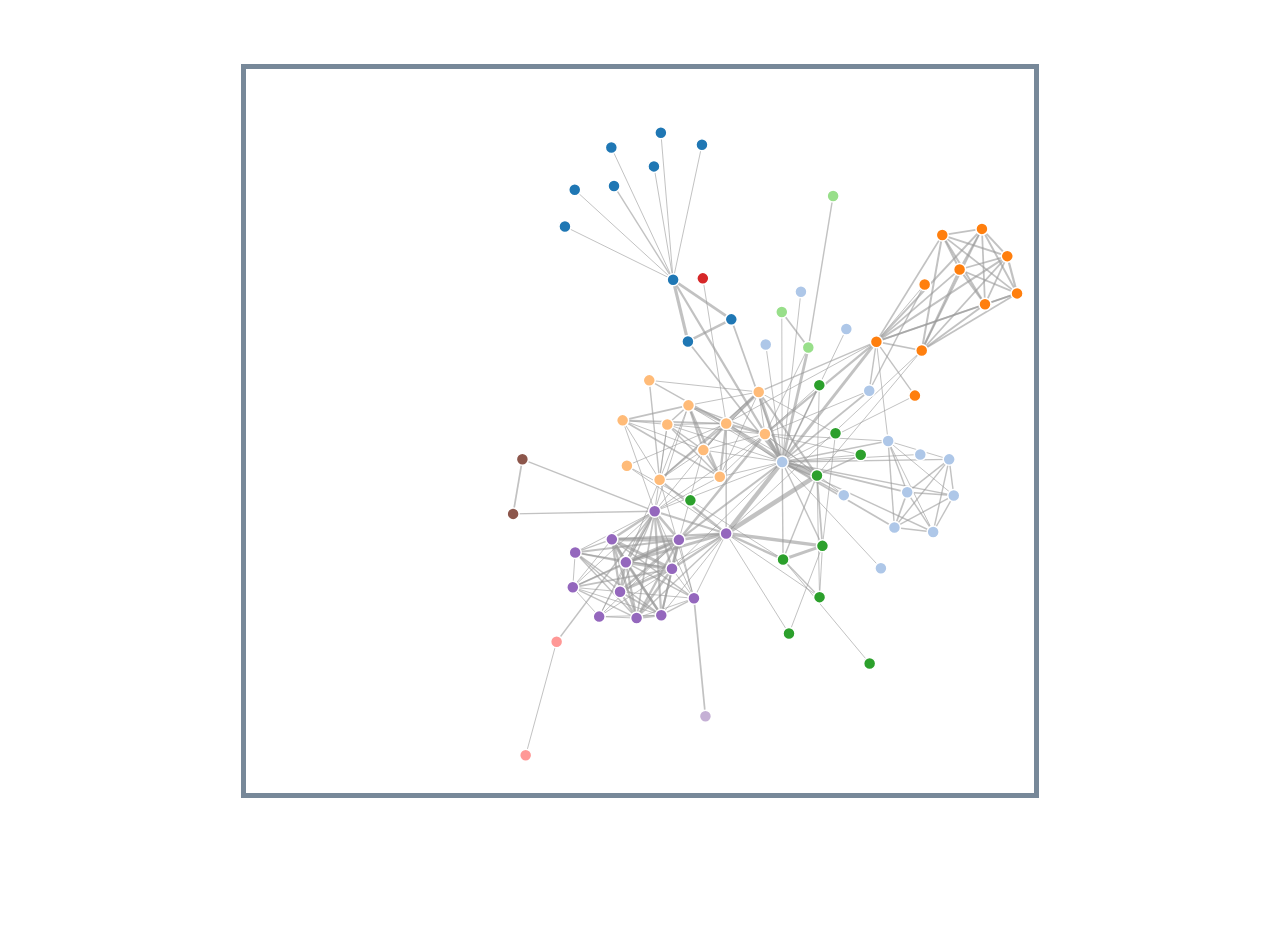
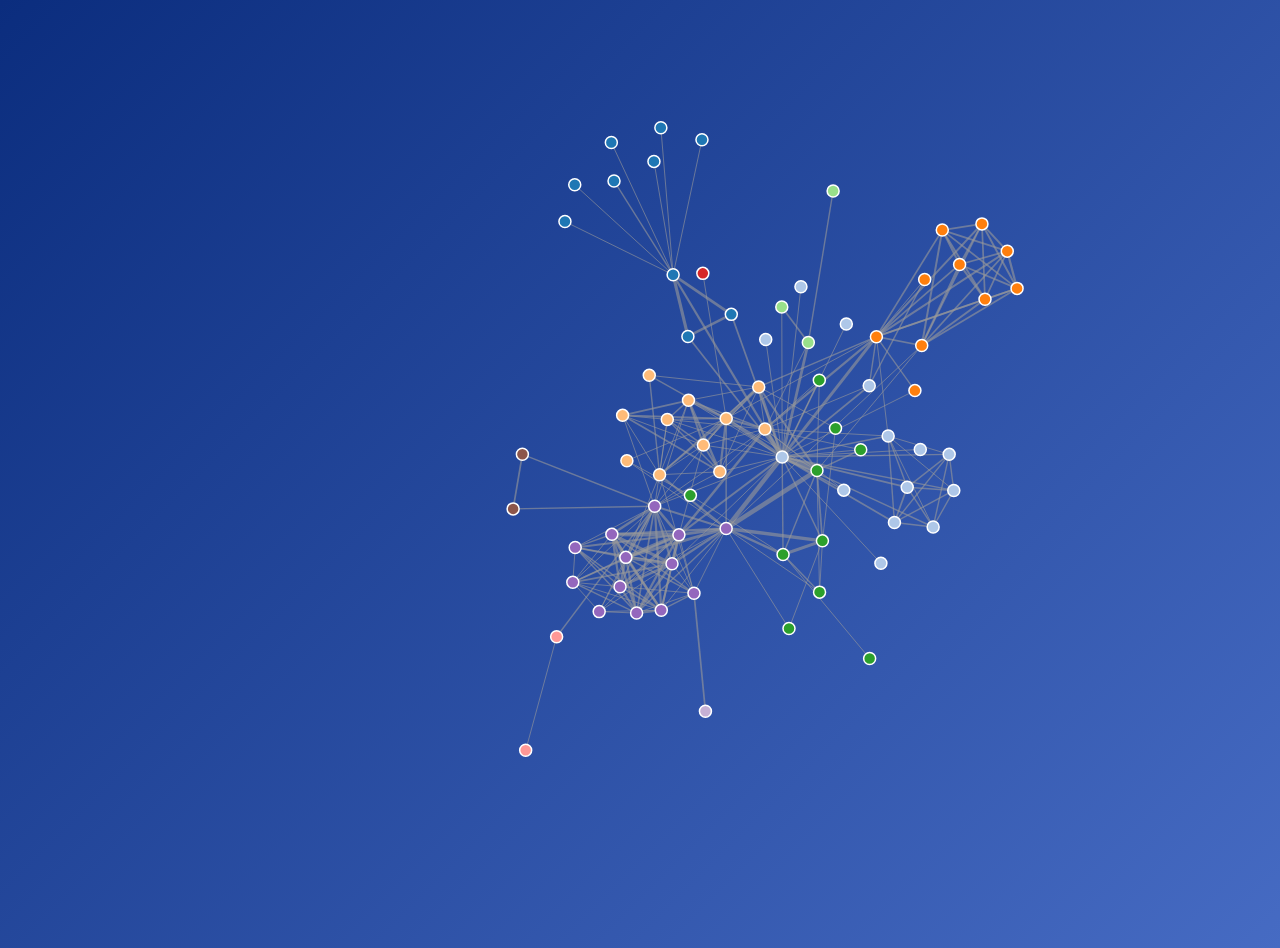
Before and after one commit to SIeepii/fisheye-nodes, a plain HTML site: page index.html in a window 1280 px wide. Before the commit the page ends 800 px from the top, so only its background shows below. Drawn offline with nearby package versions, Linux system fonts and the light colour scheme.

Commit message:
Add files via upload

```diff
--- a/index.html
+++ b/index.html
@@ -9,9 +9,16 @@
     .center {
       margin: auto;
       margin-top: 5%;
+      margin-bottom: 5%;
       width: 60%;
-      border: 5px solid lightslategrey;
+      /* border: 5px solid lightslategrey; */
       padding: 10px;
+    }
+
+    #grad {
+      height: 800px;
+      background-color: rgba(41,79,168,255);
+      background-image: linear-gradient(135deg, rgba(11,45,126,255), rgba(70,107,195,255));
     }
 
     #chart1 .circle {
@@ -27,7 +34,7 @@
   </style>
 </head>
 
-<body class="center", bgcolor="white">
+<body class="center", id="grad">
 
   <div id="chart1"></div>
   <script>
@@ -88,7 +95,6 @@
       function render(shape) {
         node.selectAll(".link").remove();
         node.selectAll(".circle").remove();
-        node.selectAll(".text").remove();
 
         var nodeEnter = node
           .append("circle")
@@ -98,11 +104,6 @@
           .attr("r", 6)
           .style("fill", function (d) { return color(d.group); })
           .call(force.drag);
-
-        var text = node.append("text")
-          .attr("class", "text")
-          .attr("dy", function (d) { return d.y; })
-          .attr("dx", function (d) { return d.x; })
 
         svg.on("mousemove", function () {
           fisheye.focus(d3.mouse(this));
@@ -116,9 +117,6 @@
             .attr("cy", function (d) { return d.fisheye.y; })
             .attr("r", function (d) { return d.fisheye.z * 4.5; });
 
-          text.attr("dx", function (d) { return d.fisheye.x; })
-            .attr("dy", function (d) { return d.fisheye.y; });
-
           link.attr("x1", function (d) { return d.source.fisheye.x; })
             .attr("y1", function (d) { return d.source.fisheye.y; })
             .attr("x2", function (d) { return d.target.fisheye.x; })
```
